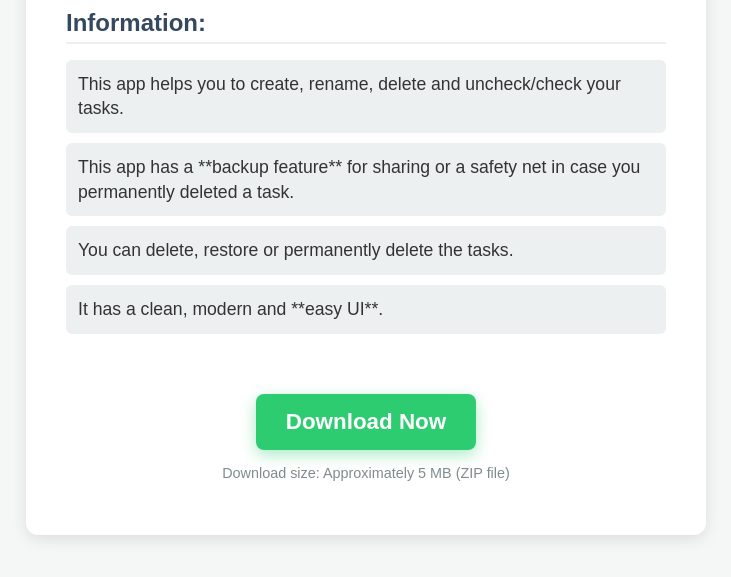
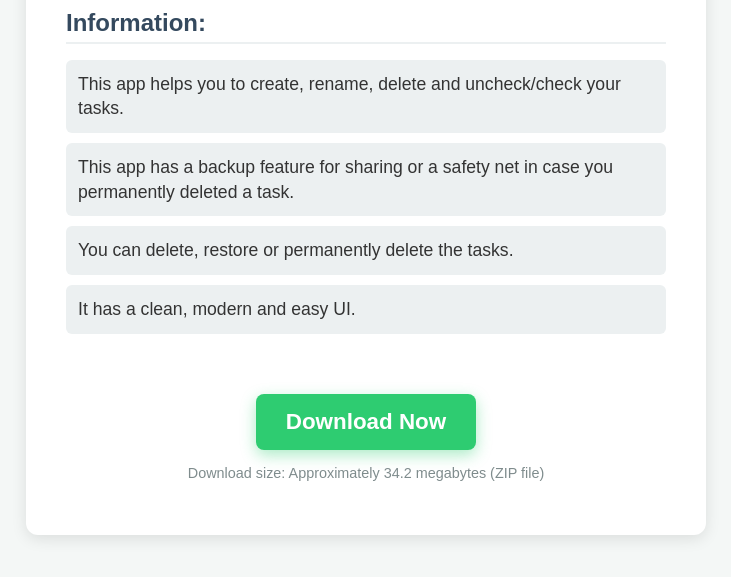
Before and after one commit to EshanTiwari2017/downpage, a plain HTML site: page index.html in a window 1280 px wide. Shown: the part 219-796 px from the top of the page, without its empty margins (274-1005 px from the left). Drawn offline with Linux system fonts and the light colour scheme.

Commit message:
Update index.html

```diff
--- a/index.html
+++ b/index.html
@@ -15,9 +15,9 @@
             <h2>Information:</h2>
             <ul>
                 <li>This app helps you to create, rename, delete and uncheck/check your tasks.</li>
-                <li>This app has a **backup feature** for sharing or a safety net in case you permanently deleted a task.</li>
+                <li>This app has a backup feature for sharing or a safety net in case you permanently deleted a task.</li>
                 <li>You can delete, restore or permanently delete the tasks.</li>
-                <li>It has a clean, modern and **easy UI**.</li>
+                <li>It has a clean, modern and easy UI.</li>
             </ul>
         </section>
 
@@ -29,7 +29,7 @@
             Download Now
         </a>
 
-        <p class="note">Download size: Approximately 5 MB (ZIP file)</p>
+        <p class="note">Download size: Approximately 34.2 megabytes (ZIP file)</p>
     </div>
 
 </body>
```
